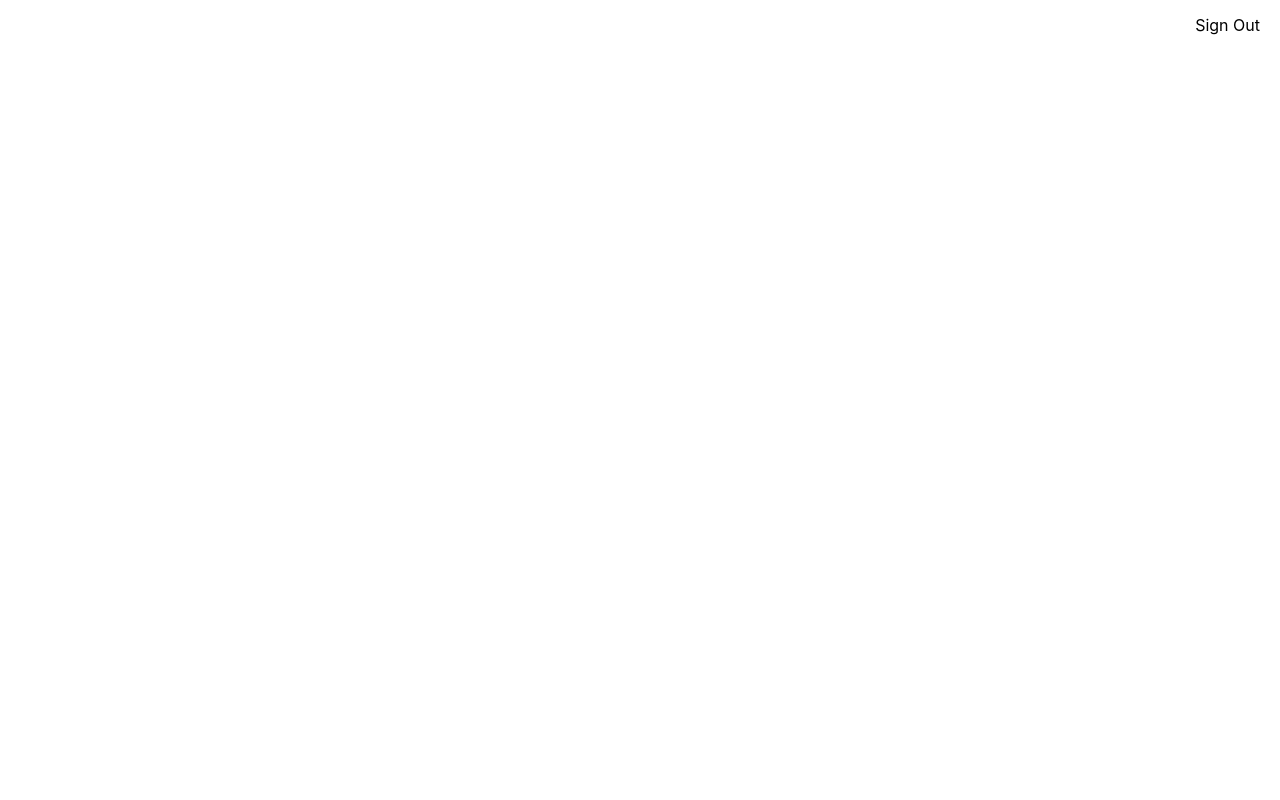
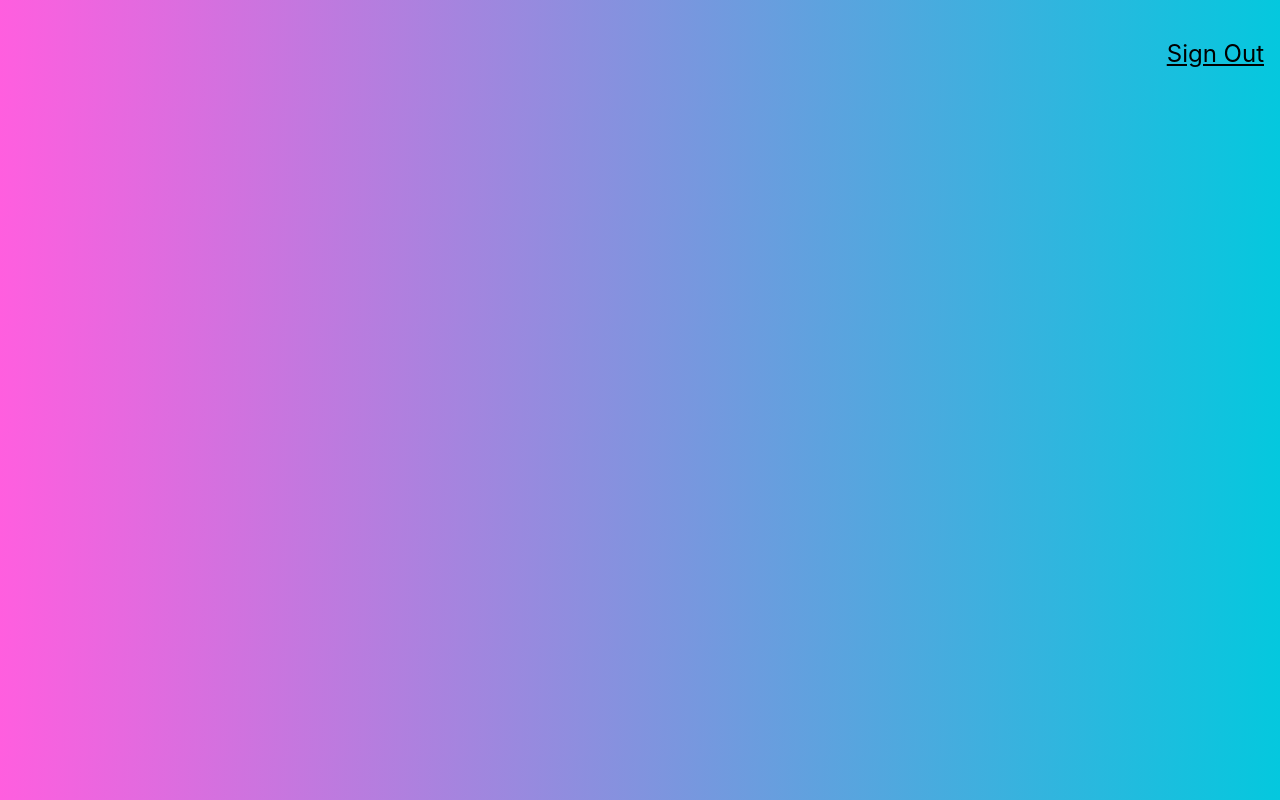
Before and after one commit to InnaMon/smart-brain-app, a React (Create React App) app: page / in a window 1280 px wide. Built offline with nearby package versions, Linux system fonts and the light colour scheme.

Commit message:
added styles to nav and linear gradient to index.css

```diff
--- a/src/components/Navigation/Navigation.js
+++ b/src/components/Navigation/Navigation.js
@@ -2,8 +2,8 @@
 
 const Navigation = () => {
     return (
-        <nav style={{display: 'flex', justifyContent: 'flex-end', paddingRight: '20px'}}>
-            <p>Sign Out</p>
+        <nav style={{display: 'flex', justifyContent: 'flex-end'}}>
+            <p className='f3 link dim black underline pa3 pointer'>Sign Out</p>
         </nav>
     );
 }
--- a/src/index.css
+++ b/src/index.css
@@ -4,7 +4,9 @@
   font-family: -apple-system, BlinkMacSystemFont, "Segoe UI", "Roboto", "Oxygen",
     "Ubuntu", "Cantarell", "Fira Sans", "Droid Sans", "Helvetica Neue",
     sans-serif;
-  -webkit-font-smoothing: antialiased;
+    background: linear-gradient(89deg, #FF5EDF 0%, #04C8DE 100%);
+
+    -webkit-font-smoothing: antialiased;
   -moz-osx-font-smoothing: grayscale;
 }
 
```
